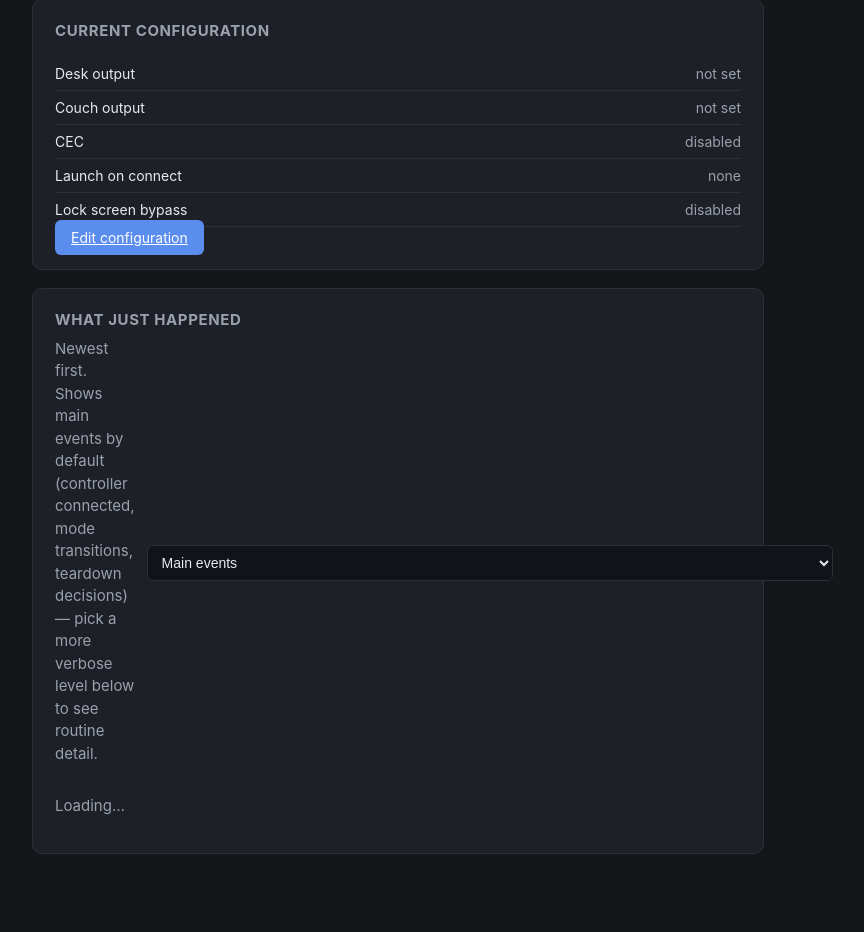
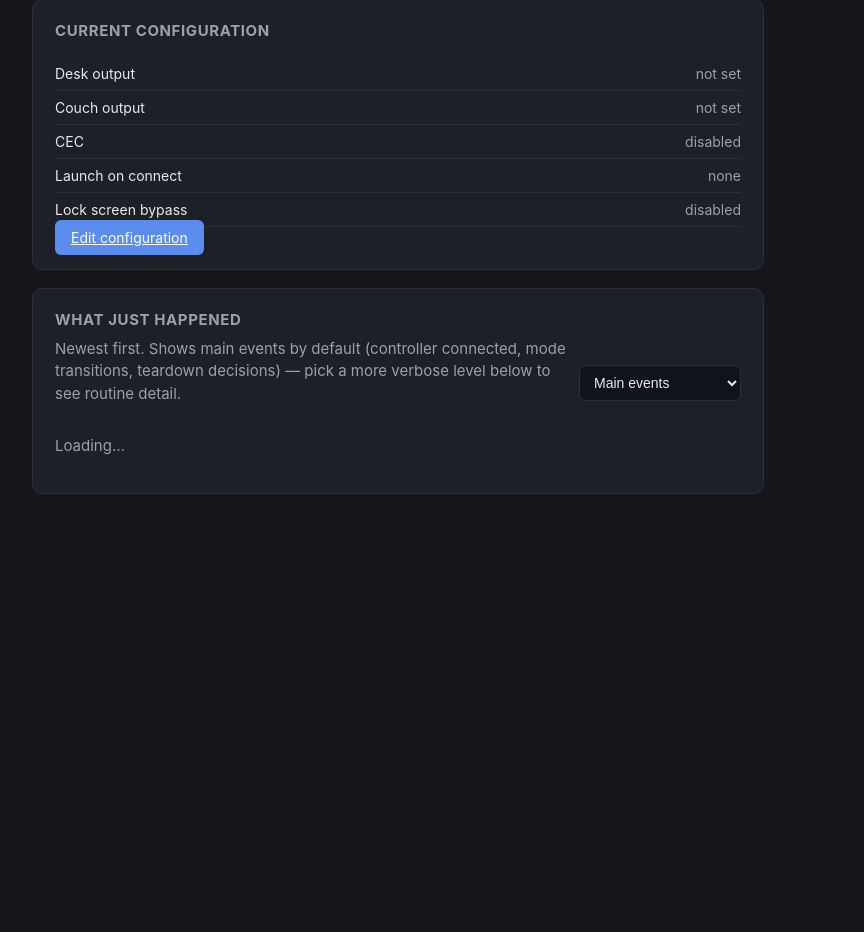
Before and after one commit to amerenda/joystick-notify, a Python web app: template src/joystick_notify/wizard/templates/index.html in a window 1280 px wide. Shown: the part 421-1353 px from the top of the page, without its empty margins (242-1106 px from the left). After the commit the page ends 915 px from the top, so only its background shows below. Run offline with Jinja, Linux system fonts and the light colour scheme; the template is opened without the code that fills it, so the values that code supplies are empty.

Commit message:
Fix broken Alpine attributes and squeezed event-panel layout
Two real bugs from the last session, both confirmed live:

- configure.html: |tojson output contains literal double quotes (it's
  JSON), embedded inside DOUBLE-quoted x-data/:selected attributes --
  breaks the tag at the first embedded quote and corrupts everything the
  browser parses after it on the page. This is why "edit config does not
  work" -- the custom-commands x-data and the launch-preset dropdown's
  :selected both hit this whenever a real value was present (empty
  list/string masked it, which is why testing didn't catch it). Fixed by
  switching those two attributes to single quotes, since JSON never
  contains a literal single quote.

- index.html: base.html's global `select { width: 100% }` overrode the
  event-panel's inline flex sizing, squeezing the description paragraph
  down to almost nothing and wrapping its text vertically. Fixed with
  explicit width:auto on the select and flex:1/min-width:0 on the
  paragraph.

Added a regression test asserting the actual rendered attribute quoting,
not just substring presence (which passed even with the corruption).

223 tests passing.

Co-Authored-By: Claude Sonnet 5 <noreply@anthropic.com>

```diff
--- a/src/joystick_notify/wizard/templates/configure.html
+++ b/src/joystick_notify/wizard/templates/configure.html
@@ -134,7 +134,7 @@
     <h2>Launch on connect</h2>
     <p class="muted">Detected launchers: {% for name, found in launchers.items() %}{{ name }}{{ "✓" if found else "✗" }}{{ ", " if not loop.last }}{% endfor %}</p>
 
-    <div x-data="customCommands({{ custom_commands_json|tojson }})">
+    <div x-data='customCommands({{ custom_commands_json|tojson }})'>
       <label for="launch_preset">Preset or custom command</label>
       <select id="launch_preset" name="launch_preset">
         <option value="">— none —</option>
@@ -142,7 +142,7 @@
         <option value="{{ preset }}" {% if preset == config.on_connect.run %}selected{% endif %}>{{ preset }}</option>
         {% endfor %}
         <template x-for="cmd in commands" :key="cmd.command">
-          <option :value="cmd.command" :selected="cmd.command === {{ config.on_connect.run|tojson }}" x-text="cmd.name || cmd.command"></option>
+          <option :value="cmd.command" :selected='cmd.command === {{ config.on_connect.run|tojson }}' x-text="cmd.name || cmd.command"></option>
         </template>
       </select>
 
--- a/src/joystick_notify/wizard/templates/index.html
+++ b/src/joystick_notify/wizard/templates/index.html
@@ -30,10 +30,10 @@
 <div class="card">
   <h2>What just happened</h2>
   <div style="display:flex; justify-content:space-between; align-items:center; gap:12px;">
-    <p class="muted" style="margin-top:-8px;">Newest first. Shows main events by default (controller connected, mode transitions, teardown decisions) — pick a more verbose level below to see routine detail.</p>
+    <p class="muted" style="margin-top:-8px; flex:1; min-width:0;">Newest first. Shows main events by default (controller connected, mode transitions, teardown decisions) — pick a more verbose level below to see routine detail.</p>
     <select id="event-level-select" name="level"
             hx-get="/partials/events" hx-trigger="change" hx-target="#events-list" hx-swap="innerHTML"
-            style="flex-shrink:0;">
+            style="width:auto; flex-shrink:0;">
       <option value="main" selected>Main events</option>
       <option value="info">Info</option>
       <option value="warning">Warning</option>
```
Also changed, not shown: tests/test_wizard_server.py (+34 -0 lines).
